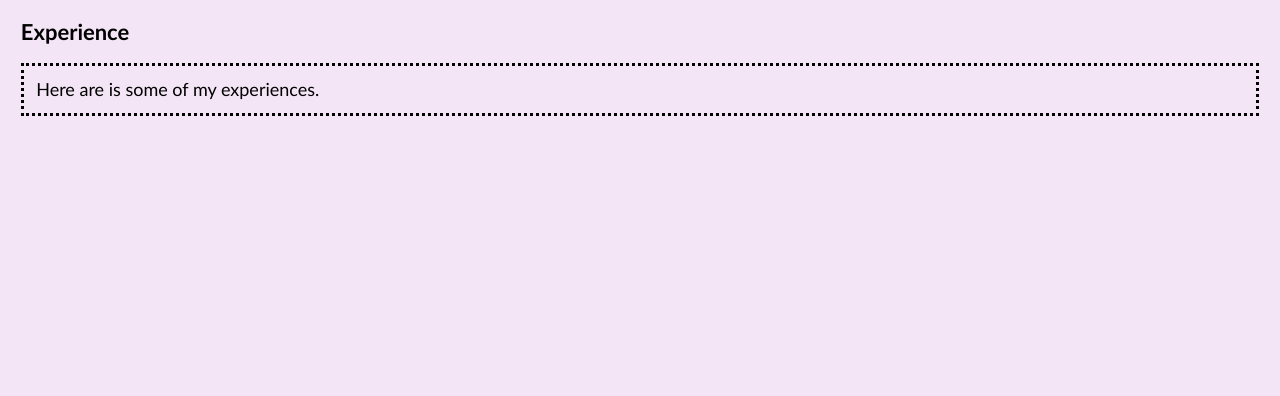
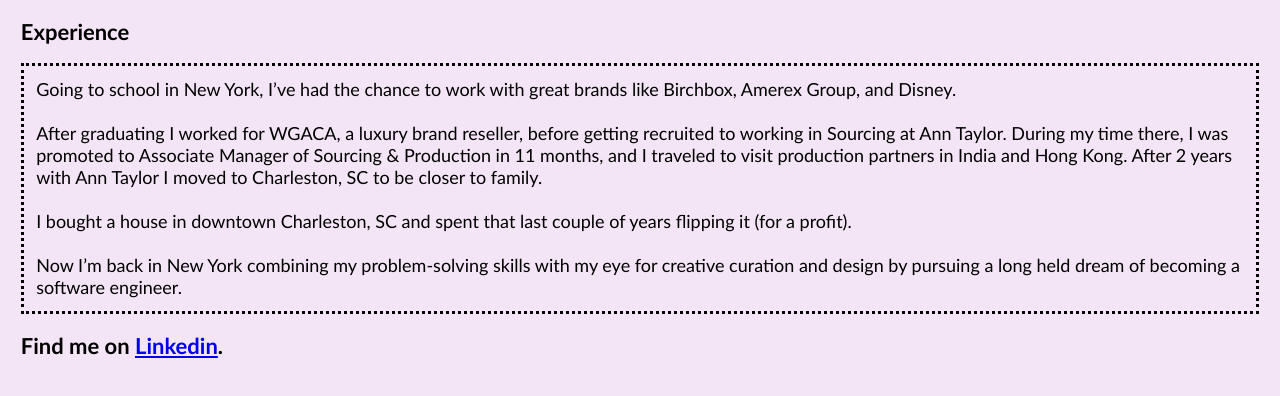
Before and after one commit to Kirstynichole/my-personal-website, a plain HTML site: page index.html in a window 1280 px wide. Shown: the part 885-1281 px from the top of the page. Before the commit the page ends 1040 px from the top, so only its background shows below. Drawn offline with Linux system fonts and the light colour scheme.

Commit message:
added content & linked link

```diff
--- a/index.html
+++ b/index.html
@@ -34,7 +34,17 @@
         <img src="photoOfMe7.jpeg"; alt="A photo of me in a cobblestone garden alleyway in Charleston, SC."; height = 200px; />
         <h2>Experience</h2>
         <p>
-            Here are is some of my experiences.
+            Going to school in New York, I’ve had the chance to work with great brands like Birchbox, Amerex Group, and Disney.
+            <br>
+            <br>
+            After graduating I worked for WGACA, a luxury brand reseller, before getting recruited to working in Sourcing at Ann Taylor. During my time there, I was promoted to Associate Manager of Sourcing & Production in 11 months, and I traveled to visit production partners in India and Hong Kong. After 2 years with Ann Taylor I moved  to Charleston, SC to be closer to family.
+            <br>
+            <br>
+            I bought a house in downtown Charleston, SC and spent that last couple of years flipping it (for a profit).
+            <br>
+            <br>
+            Now I’m back in New York combining my problem-solving skills with my eye for creative curation and design by pursuing a long held dream of becoming a software engineer.
         </p>
+        <h2>Find me on <a href="https://www.linkedin.com/in/kirstyn-canull/">Linkedin</a>.</h2>
     </body>
 </html>
```
